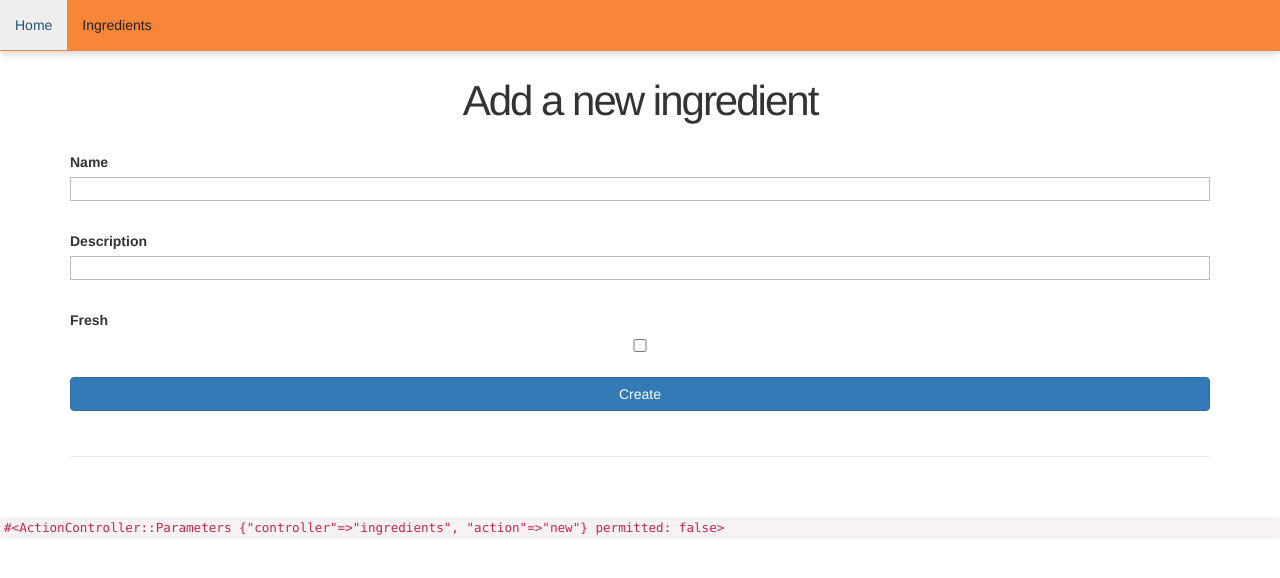
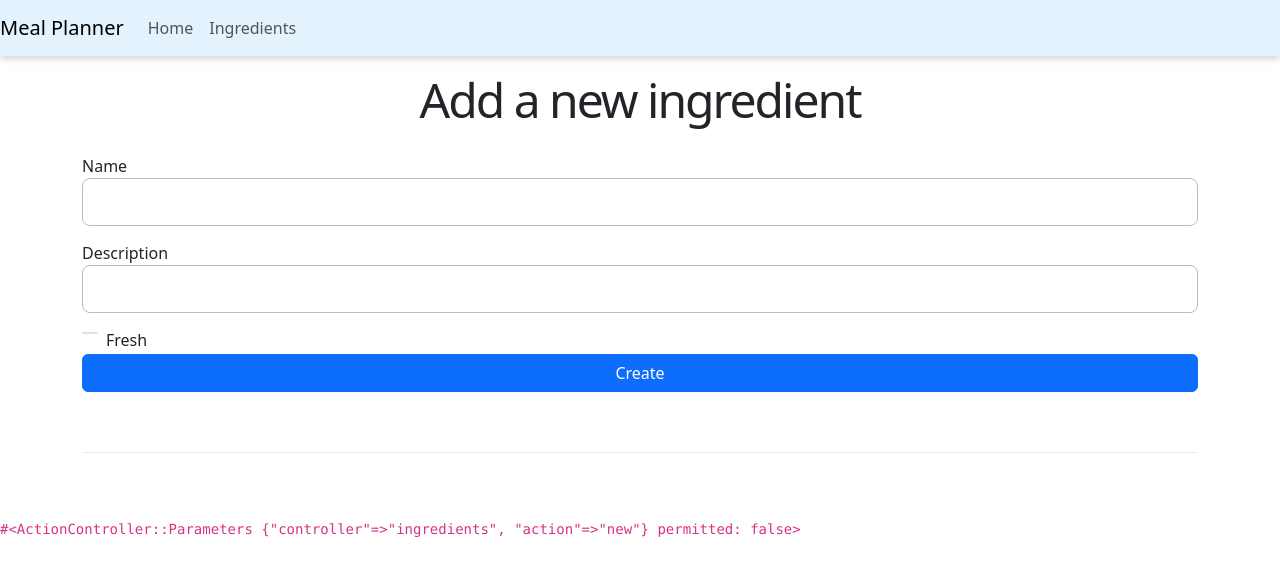
Before and after one commit to truggeri/meal-planner, a Rails app: page /ingredients/new in a window 1280 px wide. Shown: the top 578 px of the page. Run offline with Rails 7, Linux system fonts and the light colour scheme; style sheets or scripts are compiled from the project's sources; some libraries are stand-ins or nearby versions.

Commit message:
Updating to use bootstrap 4

```diff
--- a/app/assets/javascripts/application.js
+++ b/app/assets/javascripts/application.js
@@ -13,4 +13,7 @@
 //= require rails-ujs
 //= require activestorage
 //= require turbolinks
+//= require jquery3
+//= require popper
+//= require bootstrap-sprockets
 //= require_tree .
--- /dev/null
+++ b/app/assets/stylesheets/application.scss
@@ -0,0 +1,209 @@
+/*
+ * This is a manifest file that'll be compiled into application.css, which will include all the files
+ * listed below.
+ *
+ * Any CSS and SCSS file within this directory, lib/assets/stylesheets, or any plugin's
+ * vendor/assets/stylesheets directory can be referenced here using a relative path.
+ *
+ * You're free to add application-wide styles to this file and they'll appear at the bottom of the
+ * compiled file so the styles you add here take precedence over styles defined in any other CSS/SCSS
+ * files in this directory. Styles in this file should be added after the last require_* statement.
+ * It is generally better to create a new file per style scope.
+ */
+
+// Custom bootstrap variables must be set or imported *before* bootstrap.
+@import "bootstrap";
+
+
+$gray-light: #777;
+$gray-medium: #555;
+$gray-dark: #222;
+
+@mixin box_sizing {
+    -moz-box-sizing:    border-box;
+    -webkit-box-sizing: border-box;
+    box-sizing:         border-box;
+  }
+
+/* universal */
+
+body {
+}
+
+section {
+    overflow: auto;
+}
+
+textarea {
+    resize: vertical;
+}
+
+.center {
+    text-align: center;
+}
+
+.center h1 {
+    margin-bottom: 10px;
+}
+
+
+h1, h2, h3, h4, h5, h6 {
+    line-height: 1;
+  }
+
+  h1 {
+    font-size: 3em;
+    letter-spacing: -2px;
+    margin-bottom: 30px;
+    text-align: center;
+  }
+
+  h2 {
+    font-size: 1.2em;
+    letter-spacing: -1px;
+    margin-bottom: 30px;
+    text-align: center;
+    font-weight: normal;
+    color: $gray-light;
+  }
+
+  p {
+    font-size: 1.1em;
+    line-height: 1.7em;
+  }
+
+  /* header */
+
+.top-nav {
+    background-color: #e3f2fd;  // rgb(88, 131, 167); //#e3f2fd;
+    // #f88638;
+    // background-image: linear-gradient(to bottom right, #bf5700 0%, #bf5700 30%, #f88638 100%);
+    box-shadow: 0px 2px 8px #ccc;
+    border-bottom: 0px;
+    margin-bottom: 20px;
+
+    nav {
+      a {
+        color: $gray-dark;
+      }
+    }
+}
+
+#logo {
+    float: left;
+    margin-right: 10px;
+    font-size: 1.7em;
+    color: white;
+    text-transform: uppercase;
+    letter-spacing: -1px;
+    padding-top: 9px;
+    font-weight: bold;
+  }
+
+  #logo:hover {
+    color: white;
+    text-decoration: none;
+  }
+
+  /* footer */
+
+footer {
+    margin-top: 45px;
+    padding-top: 5px;
+    border-top: 1px solid #eaeaea;
+    color: $gray-light;
+
+    a {
+        color: $gray-medium;
+
+        &:hover {
+            color: $gray-dark;
+        }
+    }
+
+    small {
+        float: left;
+    }
+
+    ul {
+        float: right;
+        list-style: none;
+
+        li {
+            float: left;
+            margin-left: 15px;
+        }
+    }
+}
+
+/* miscellaneous */
+
+.debug_dump {
+    clear: both;
+    float: left;
+    width: 100%;
+    margin-top: 45px;
+    @include box_sizing;
+  }
+
+  /* sidebar */
+
+aside {
+    section.user_info {
+      margin-top: 20px;
+    }
+    section {
+      padding: 10px 0;
+      margin-top: 20px;
+      &:first-child {
+        border: 0;
+        padding-top: 0;
+      }
+      span {
+        display: block;
+        margin-bottom: 3px;
+        line-height: 1;
+      }
+      h1 {
+        font-size: 1.4em;
+        text-align: left;
+        letter-spacing: -1px;
+        margin-bottom: 3px;
+        margin-top: 0px;
+      }
+    }
+  }
+
+  /* forms */
+
+input, textarea, select, .uneditable-input {
+    border: 1px solid #bbb;
+    width: 100%;
+    margin-bottom: 15px;
+    @include box_sizing;
+  }
+
+  input {
+    height: auto !important;
+  }
+
+  #error_explanation {
+    color: red;
+    ul {
+      color: red;
+      margin: 0 0 30px 0;
+    }
+  }
+
+  .field_with_errors {
+
+  }
+
+  .checkbox {
+    margin-top: -10px;
+    margin-bottom: 10px;
+    span {
+      margin-left: 20px;
+      font-weight: normal;
+    }
+  }
--- a/app/views/ingredients/index.html.erb
+++ b/app/views/ingredients/index.html.erb
@@ -12,8 +12,8 @@
     <% @ingredients.each do |ingredient| %>
       <tr>
         <td><%= link_to(ingredient.name, ingredient_path(ingredient)) %></td>
-        <td><% if ingredient.fresh %><i class="fa fa-check">√</i><% end %></td>
-        <td><%= link_to("Delete?", ingredient_path(ingredient), method: :delete) %></td>
+        <td><% if ingredient.fresh %><i class="fa fa-check"></i><% end %></td>
+        <td><%= link_to(content_tag(:i, "", class: "fa fa-trash"), ingredient_path(ingredient), method: :delete) %></td>
       </tr>
     <% end %>
   </tbody>
--- a/app/views/layouts/_header.html.erb
+++ b/app/views/layouts/_header.html.erb
@@ -1,15 +1,22 @@
-<header class="navbar navbar-fixed-top">
-  <div class="collapse navbar-collapse">
-    <nav>
-      <ul class="nav navbar-nav">
-        <li class="nav-item"><%= link_to("Home", root_path, { class: "nav-link" }) %></li>
-        <li class="nav-item"><%= link_to("Ingredients", ingredients_path, { class: "nav-link" }) %></li>
+  <nav class="navbar navbar-fixed-top navbar-expand-lg navbar-light top-nav">
+    <a class="navbar-brand" href="#">Meal Planner</a>
+    <button class="navbar-toggler" type="button" data-toggle="collapse" data-target="#navbarSupportedContent" aria-controls="navbarSupportedContent" aria-expanded="false" aria-label="Toggle navigation">
+      <span class="navbar-toggler-icon"></span>
+    </button>
+
+    <div class="collapse navbar-collapse" id="navbarSupportedContent">
+      <ul class="navbar-nav mr-auto">
+        <li class="nav-item active">
+          <%= link_to("Home", root_path, { class: "nav-link" }) %>
+        </li>
+        <li class="nav-item">
+          <%= link_to("Ingredients", ingredients_path, { class: "nav-link" }) %>
+        </li>
       </ul>
       <% if @current_user.present? %>
         <span class="navbar-text">
-          <i class="fa fa-user"></i><%= @current_user.email %>
+          <i class="fa fa-user"></i>  <%= @current_user.email %>
         </span>
       <% end %>
-    </nav>
-  </div>
-</header>
+    </div>
+  </nav>
--- a/app/views/layouts/_rails_default.html.erb
+++ b/app/views/layouts/_rails_default.html.erb
@@ -1,7 +1,8 @@
 <%= csrf_meta_tags %>
 
-<%= stylesheet_link_tag    'application', media: 'all', 'data-turbolinks-track': 'reload' %>
-<%= javascript_include_tag 'application', 'data-turbolinks-track': 'reload' %>
+<%= stylesheet_link_tag    "https://use.fontawesome.com/releases/v5.8.1/css/all.css" %>
+<%= stylesheet_link_tag    "application", media: "all", "data-turbolinks-track": "reload" %>
+<%= javascript_include_tag "application", "data-turbolinks-track": "reload" %>
 <!--[if lt IE 9]>
     <script src="//cdnjs.cloudflare.com/ajax/libs/html5shiv/r29/html5.min.js">
     </script>
```
Also changed, not shown: app/assets/stylesheets/application.css (deleted, +0 -15 lines), Gemfile, Gemfile.lock.
